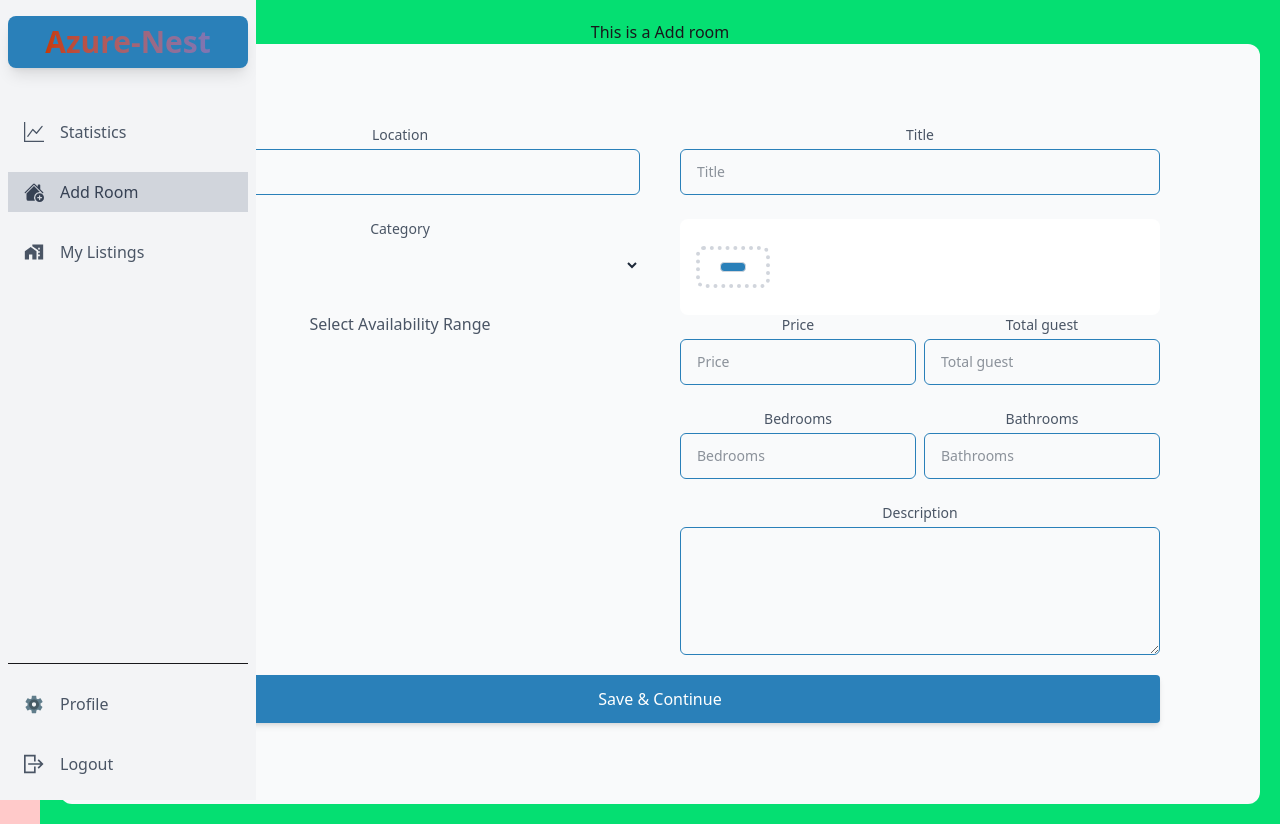
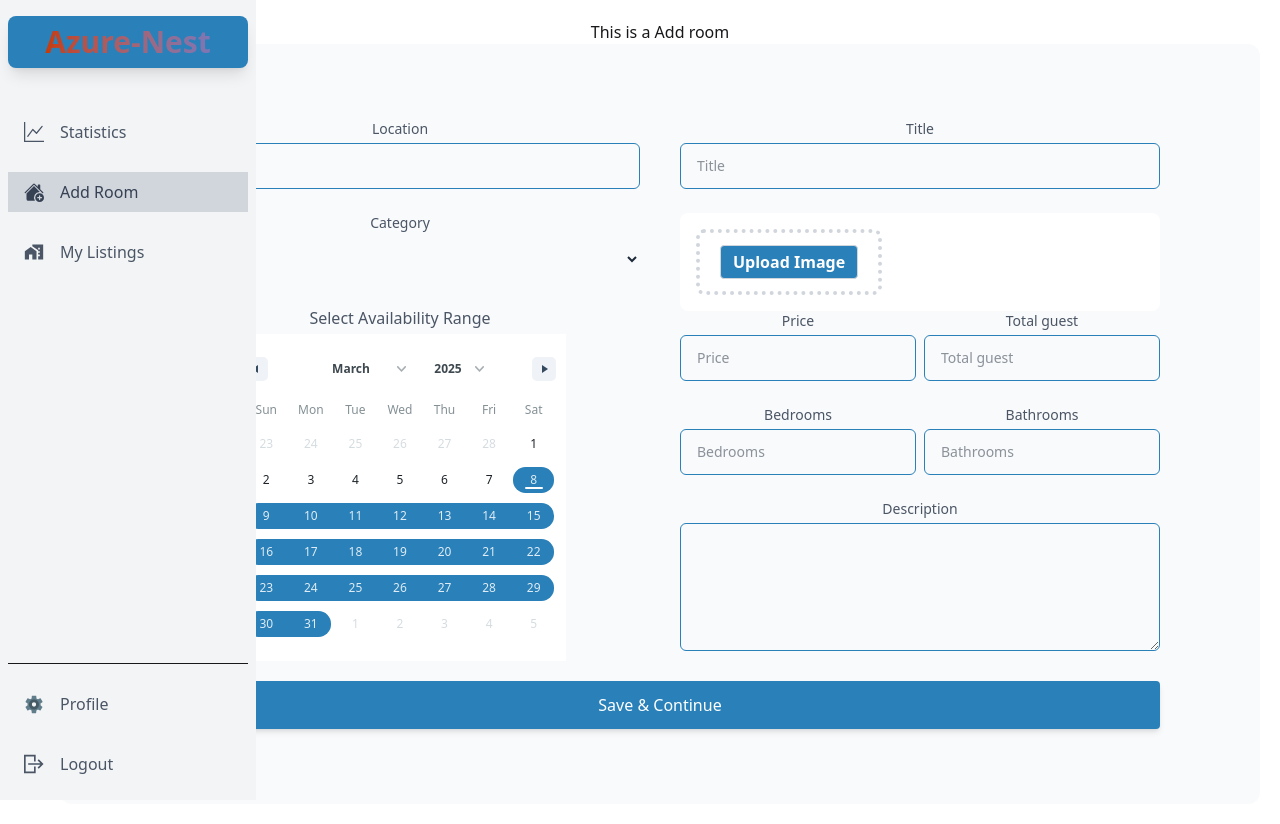
Before and after one commit to shamim-hossain008/azure-nest-client, a React (Vite) app: page /dashboard/add-room in a window 1280 px wide. Built offline with nearby package versions, Linux system fonts and the light colour scheme; no server answers.

Commit message:
crate a api function for upload image & return image url

```diff
--- a/src/Components/Form/AddRoomForm.jsx
+++ b/src/Components/Form/AddRoomForm.jsx
@@ -1,3 +1,5 @@
+import { DateRange } from "react-date-range";
+
 const AddRoomForm = ({
   dates,
   handleDates,
@@ -10,7 +12,7 @@ const AddRoomForm = ({
 }) => {
   return (
     <div className="w-full min-h-[calc(100vh-40px)] flex flex-col justify-center items-center text-gray-800 rounded-xl bg-gray-50">
-      <form>
+      <form onSubmit={handleSubmit}>
         <div className="grid grid-cols-1 lg:grid-cols-2 gap-10">
           <div className="space-y-6">
             <div className="space-y-1 text-sm">
@@ -50,6 +52,15 @@ const AddRoomForm = ({
                 Select Availability Range
               </label>
               {/* Calender */}
+
+              <DateRange
+                showDateDisplay={false}
+                rangeColors={["#2A80B9"]}
+                editableDateInputs={true}
+                onChange={(item) => handleDates(item)}
+                moveRangeOnFirstSelection={false}
+                ranges={[dates]}
+              />
             </div>
           </div>
           <div className="space-y-6">
@@ -81,6 +92,7 @@ const AddRoomForm = ({
                     />
                     <div className="bg-[#2A80B9] text-white border border-gray-300 rounded font-semibold cursor-pointer p-1 px-3 hover:bg-[#2A80B9]">
                       {/* {imageText} */}
+                      Upload Image
                     </div>
                   </label>
                 </div>
--- a/src/Layout/DashboardLayout.jsx
+++ b/src/Layout/DashboardLayout.jsx
@@ -3,12 +3,12 @@ import Sidebar from "../Components/DashboardCom/Sideber/Sideber";
 
 const DashboardLayout = () => {
   return (
-    <div className="relative min-h-screen text-center bg-red-200 md:flex">
+    <div className="relative min-h-screen text-center md:flex">
       {/* Sidebar */}
 
       <Sidebar />
       {/* Outlet --> Dynamic content */}
-      <div className="flex-1 bg-green-400 md:ml-10">
+      <div className="flex-1 md:ml-10">
         <div className="p-5">
           <Outlet />
         </div>
--- /dev/null
+++ b/src/api/utils/index.js
@@ -0,0 +1,13 @@
+import axios from "axios";
+
+// Image upload
+export const imageUpload = async (image) => {
+  const formData = new FormData();
+  formData.append("image", image);
+
+  const { data } = await axios.post(
+    `https://api.imgbb.com/1/upload?key=${import.meta.env.VITE_IMGBB_API_KEY}`,
+    formData
+  );
+  return data.data.display_url;
+};
--- a/src/pages/Dashboard/Host/AddRoom.jsx
+++ b/src/pages/Dashboard/Host/AddRoom.jsx
@@ -1,8 +1,43 @@
-import React from "react";
+import React, { useState } from "react";
 import { Helmet } from "react-helmet";
 import AddRoomForm from "../../../Components/Form/AddRoomForm";
+import useAuth from "../../../hooks/useAuth";
 
 const AddRoom = () => {
+  const { user } = useAuth();
+  const [dates, setDates] = useState({
+    startDate: new Date(),
+    endDate: null,
+    key: "selection",
+  });
+
+  // Date range handler
+  const handleDates = (item) => {
+    console.log(item);
+    setDates(item.selection);
+  };
+
+  // Form handler
+  const handleSubmit = async (e) => {
+    e.preventDefault();
+    const form = e.target;
+    const location = form.location.value;
+    const category = form.category.value;
+    const title = form.title.value;
+    const to = "";
+    const from = "";
+    const price = form.price.value;
+    const guests = form.total_guests.value;
+    const bathrooms = form.bathrooms.value;
+    const description = form.description.value;
+    const bedrooms = form.bedrooms.value;
+    const image = form.image.files[0];
+    const host = {
+      name: user?.displayName,
+      image: user?.photoURL,
+      email: user?.email,
+    };
+  };
   return (
     <>
       <Helmet>
@@ -10,7 +45,11 @@ const AddRoom = () => {
       </Helmet>
       <h2> This is a Add room</h2>
       {/* Form */}
-      <AddRoomForm />
+      <AddRoomForm
+        dates={dates}
+        handleDates={handleDates}
+        handleSubmit={handleSubmit}
+      />
     </>
   );
 };
--- a/src/pages/Home/Rooms/RoomDetails/RoomReservation.jsx
+++ b/src/pages/Home/Rooms/RoomDetails/RoomReservation.jsx
@@ -26,7 +26,7 @@ const RoomReservation = ({ room, refetch }) => {
         {/* Calender */}
         <DateRange
           showDateDisplay={false}
-          rangeColors={["#20B2F5"]}
+          rangeColors={["#2A80B9"]}
           editableDateInputs={true}
           onChange={(item) => setState([item.selection])}
           moveRangeOnFirstSelection={false}
```
